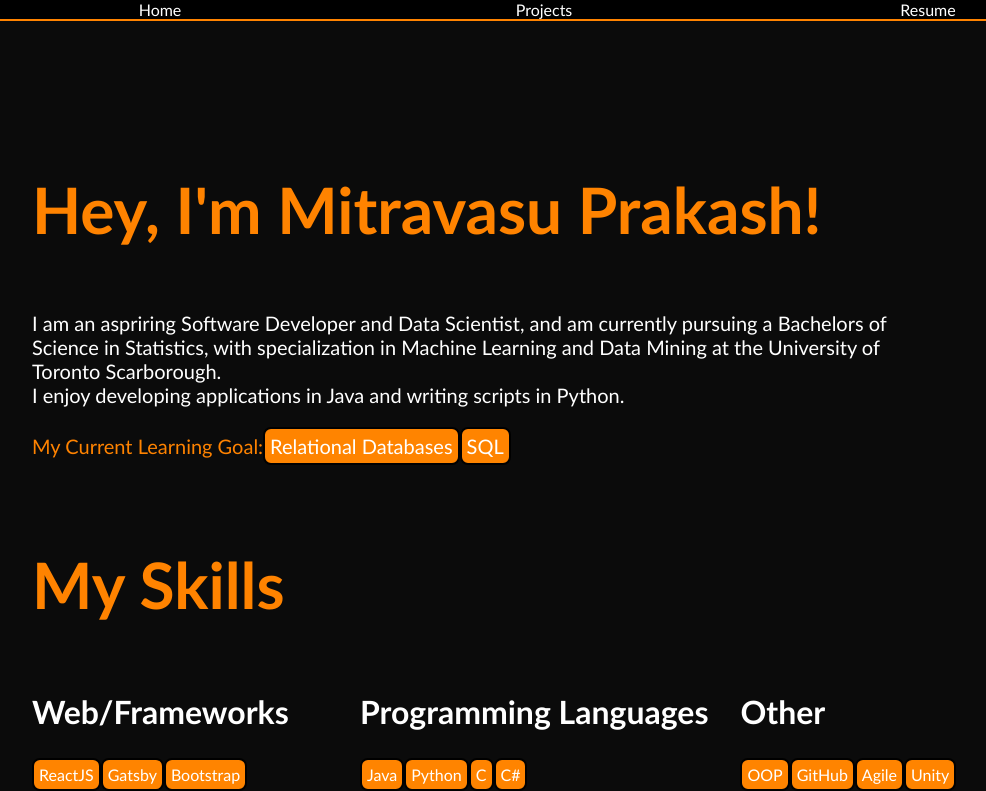
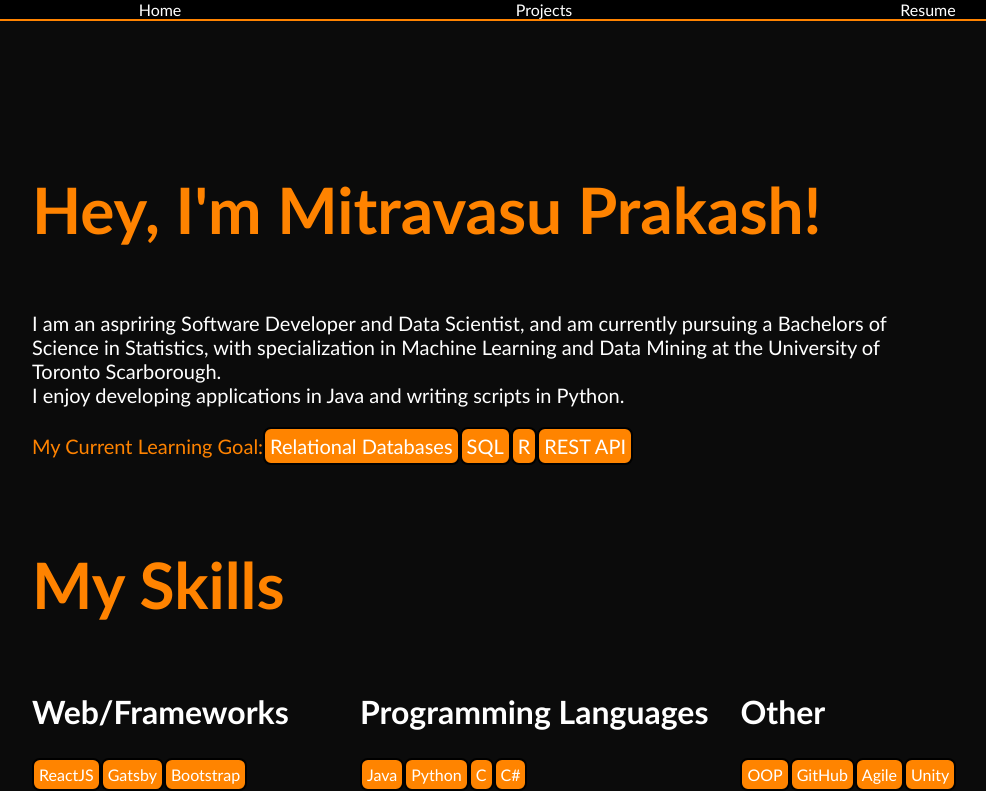
Before and after one commit to Mitravasu/PortfolioSite, a React (Create React App) app: page / in a window 1280 px wide. Shown: the top 791 px of the page, without its empty margins (96-1082 px from the left). Built offline with nearby package versions, Linux system fonts and the light colour scheme; the HTML template or start-up script is replaced by a standard one.

Commit message:
Added more learning skills

```diff
--- a/src/pages/Home.js
+++ b/src/pages/Home.js
@@ -17,7 +17,7 @@ function Home() {
           <br />I enjoy developing applications in Java and writing scripts in Python.
         </p>
         <span class='Learn'><span class='LearnGoal'>My Current Learning Goal: </span>
-          <span class='LearnSkill'>Relational Databases</span><span class='LearnSkill'>SQL</span></span>
+          <span class='LearnSkill'>Relational Databases</span><span class='LearnSkill'>SQL</span><span class='LearnSkill'>R</span><span class='LearnSkill'>REST API</span></span>
       </div>
       <div class="SkillsSpace">
         <h1>My Skills</h1>
```
